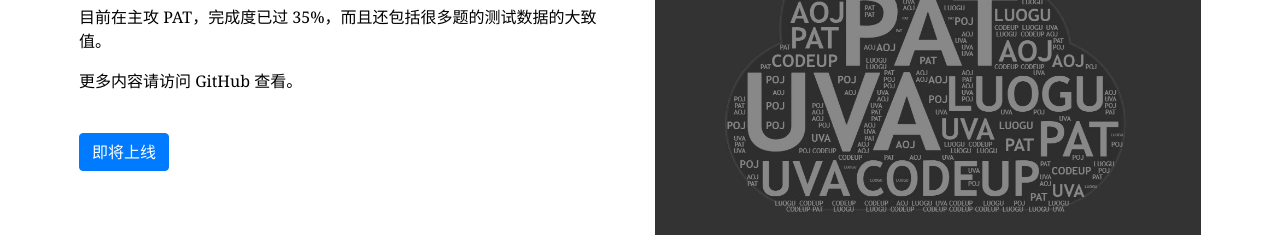
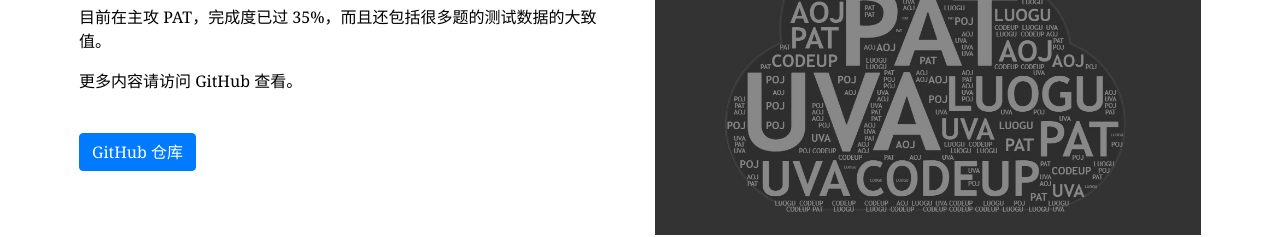
Before and after one commit to Ki-Seki/ki-seki.site, a plain HTML site: page index.html in a window 1280 px wide. Shown: the part 2560-2797 px from the top of the page. Drawn offline with nearby package versions, Linux system fonts and the light colour scheme; a script that the page names is missing.

Commit message:
common commit

```diff
--- a/index.html
+++ b/index.html
@@ -152,7 +152,7 @@
             <p>目前在主攻 PAT，完成度已过 35%，而且还包括很多题的测试数据的大致值。</p>
             <p>更多内容请访问 GitHub 查看。</p>
 			<br>
-			<a href="#" class="btn btn-primary">即将上线</a>
+			<a href="https://github.com/Ki-Seki/problems" class="btn btn-primary">GitHub 仓库</a>
             <br>
 		</div>
 		<div class="col-sm-12 col-lg-6">
```
